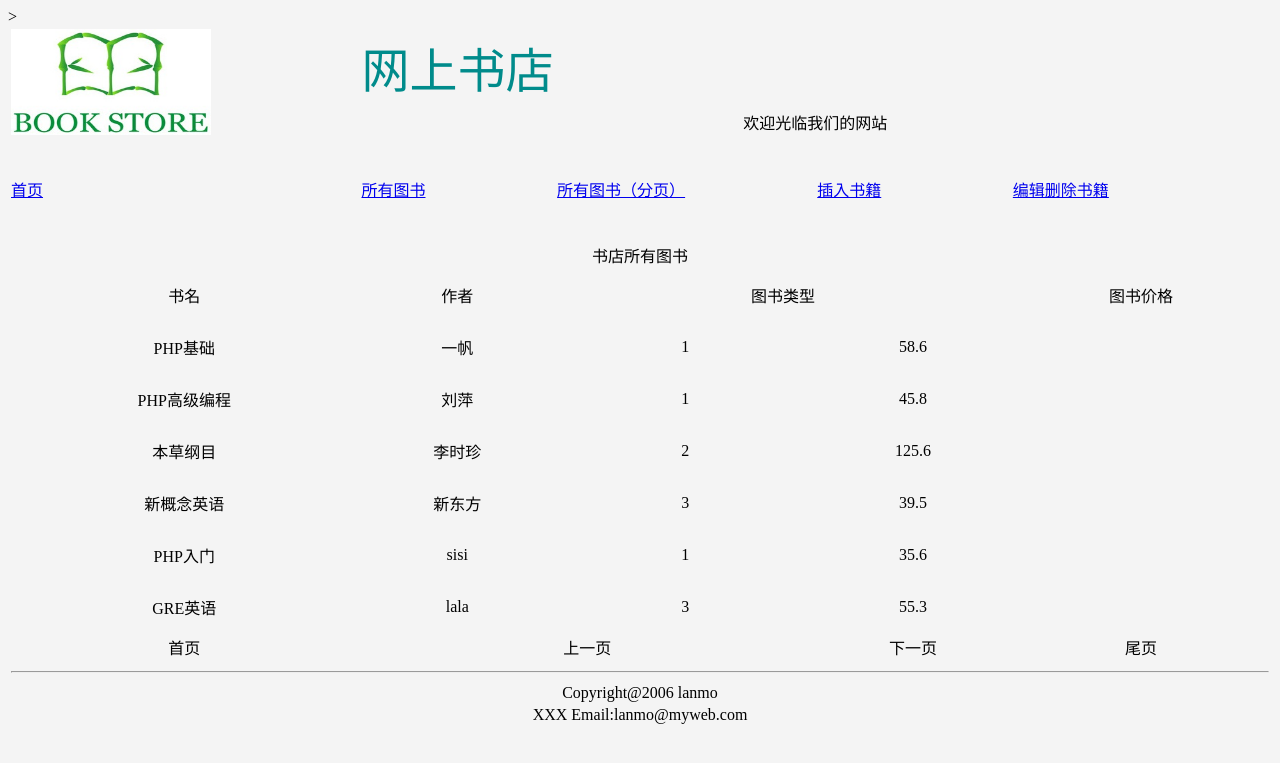
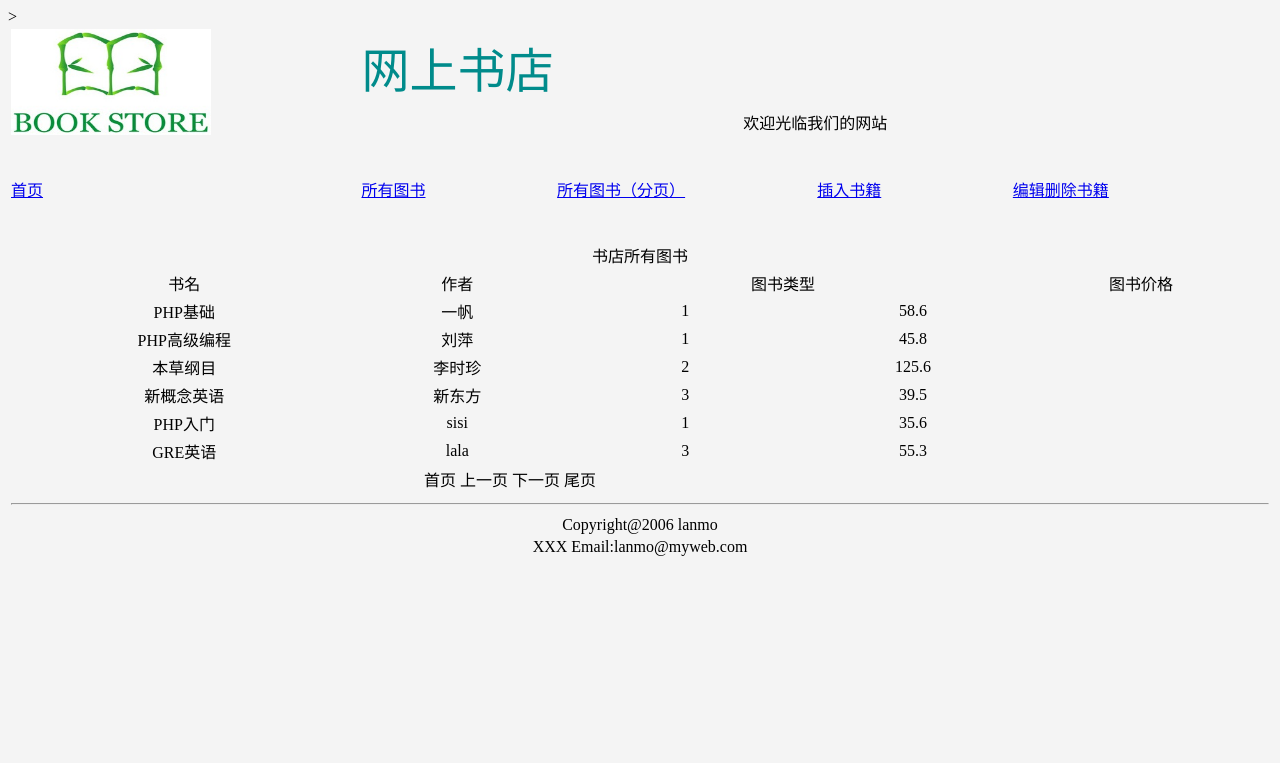
Before and after one commit to forteacherspaper/simplebookstore, a PHP site: page /allbooklist_pg.php in a window 1280 px wide. Shown: the top 763 px of the page. Run offline with PHP 8.4, Linux system fonts and the light colour scheme; data comes from the database, SQL or seed files in the repository.

Commit message:
修改了行高，由50改为20

```diff
--- a/allbooklist_pg.php
+++ b/allbooklist_pg.php
@@ -60,14 +60,14 @@ $row_Book= mysqli_fetch_assoc($Book);
 			<tr>
         		<td colspan="5" align="center">书店所有图书</td>>
             </tr>
-            <tr valign="middle" height="50">
+            <tr valign="middle" height="20">
                                 <td align="center">书名</td>
                                 <td align="center">作者</td>
                                 <td align="center" colspan="2">图书类型</td>
                                 <td align="center">图书价格</td>
             </tr>
                             <?php do{ ?>
-                            <tr valign="middle" align="center" height="50">
+                            <tr valign="middle" align="center" height="20">
                                 <td><?php echo $row_Book['bookname']; ?></td>
                                 <td><?php echo $row_Book['bookauthor'];?></td>
                                 <td><?php echo $row_Book['booktype'];?></td>
@@ -77,15 +77,13 @@ $row_Book= mysqli_fetch_assoc($Book);
                             ?>
 
                        	  <tr align="center">
-							 <td >
+							 <td  colspan="4">
 								<?php
 								    if($page==1)echo "首页";
 								    else{
 								        echo "<a href='allbooklist_pg.php?page=1'>首页</a>";
 									}
 								?>
-			                </td>
-							  <td colspan="2">
 								<?php
 								   if($page==1) echo "上一页";
 								       else{
@@ -93,8 +91,6 @@ $row_Book= mysqli_fetch_assoc($Book);
 								       echo "<a href='allbooklist_pg.php?page={$newpage}'>上一页</a>";
 									   }
 								?>
-							 </td>
-               				 <td>
 								<?php
 									if($page==$totalPages) echo "下一页";
 							   			 else{
@@ -102,8 +98,6 @@ $row_Book= mysqli_fetch_assoc($Book);
 									        echo "<a href='allbooklist_pg.php?page={$newpage}'>下一页</a>";
 										 }
 								?>
-			                </td>
-			                <td>
 								<?php
 								   if($page==$totalPages) echo "尾页";
 								   else{
```
